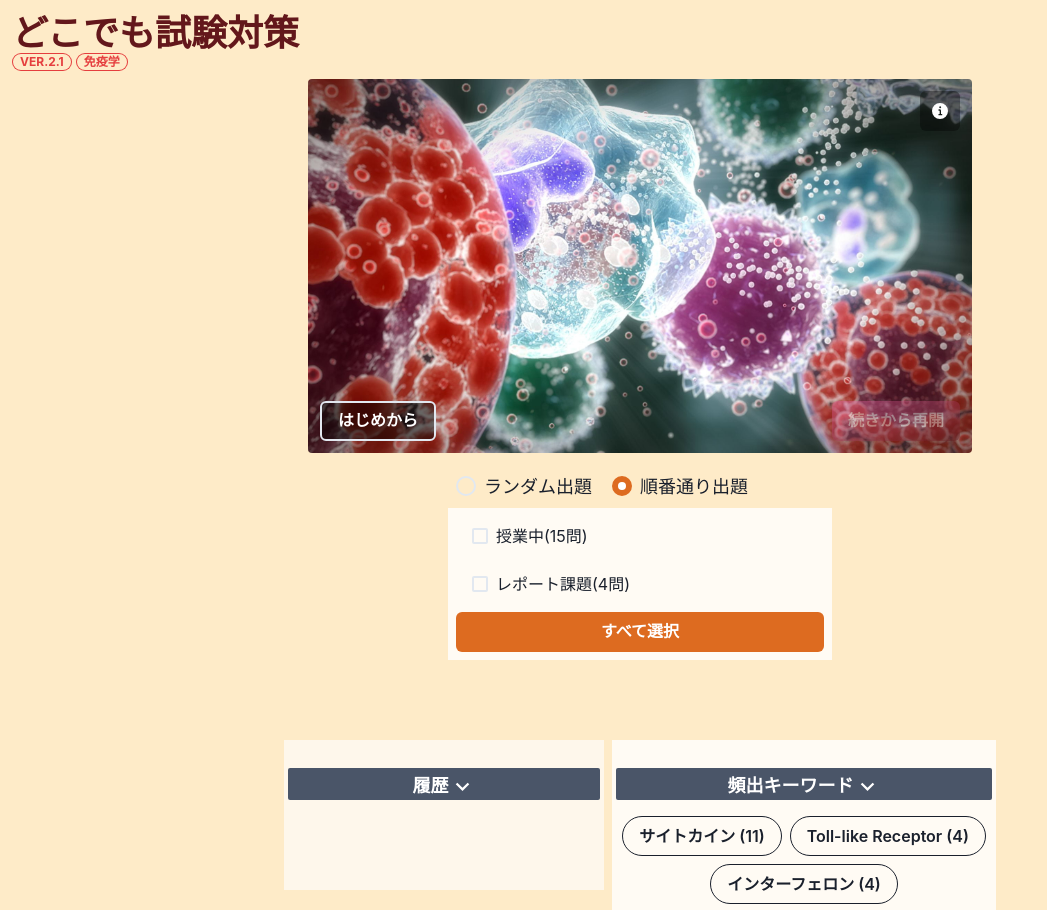
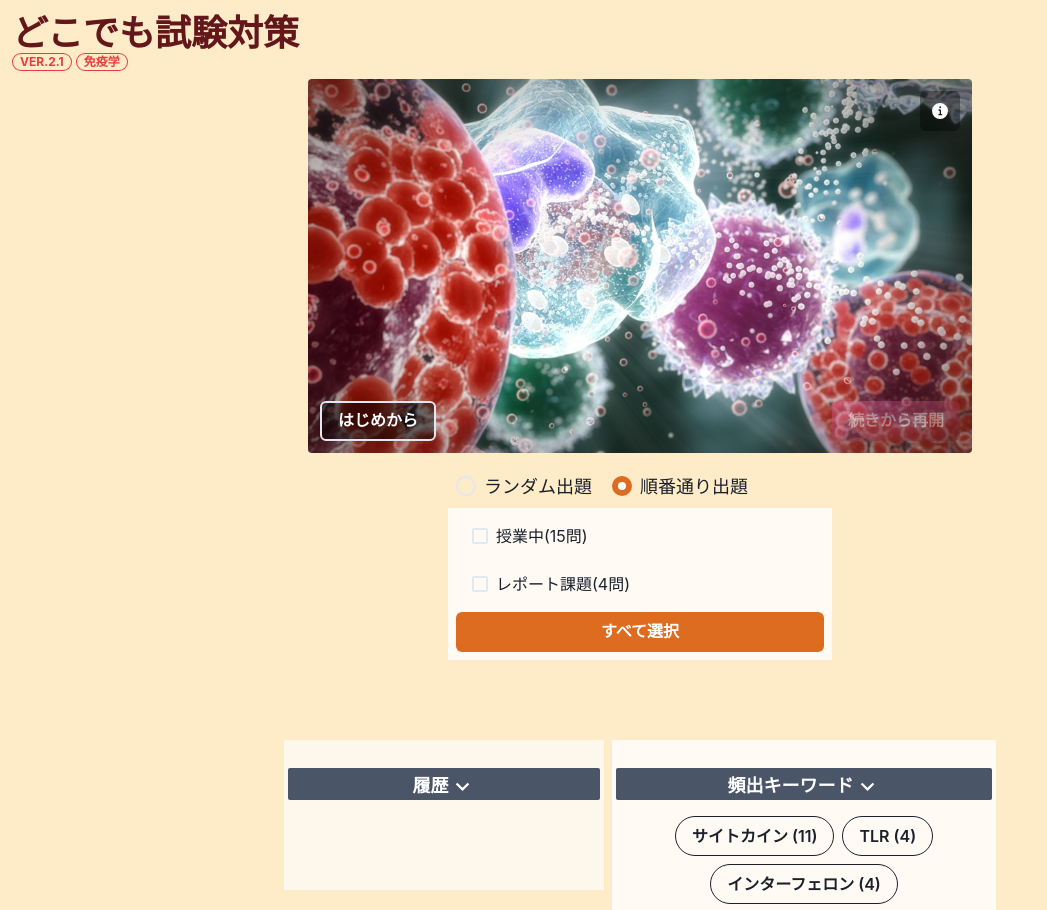
Before and after one commit to Igaki12/anywhere-immunology, a React (Create React App) app: page / in a window 1280 px wide. Shown: the top 910 px of the page, without its empty margins (0-1047 px from the left). Built offline with nearby package versions, Linux system fonts and the light colour scheme.

Commit message:
added terms

```diff
--- a/src/useTechnicalTerm.js
+++ b/src/useTechnicalTerm.js
@@ -17,6 +17,7 @@ export const useTechnicalTerm = () => {
       term: [
         '病原体関連分子パターン',
         'Pathogen associated molecular patterns',
+        'PAMPs',
       ],
       explanation:
         'PAMPsとも。人には存在せず、病原体にのみ存在し、これをパターン認識レセプターPRRが認識することによって、病原体の侵入を速やかに感知することができる。',
@@ -41,23 +42,29 @@ export const useTechnicalTerm = () => {
         '細胞表面に対してレーザーを照射し、散乱光が前方に観測されるか、側方に観測されるかによって細胞表面を判別しようとする手法。',
     },
     {
+      term: ['サイトカインストーム'],
+      explanation:
+        '感染症や薬剤投与などの原因により、血中サイトカイン（炎症性サイトカイン:IL-1,IL-6,TNF-αなど）の異常上昇が起こり、その作用が全身に及ぶ結果、敗血症性ショックを引き起こす。',
+    },
+    {
       term: ['サイトカイン', 'cytokine'],
       explanation:
         '細胞が産生する微量生理活性タンパク質の総称。100種類以上存在する。IFN、TNF、ILなど、機能は多岐にわたる。それぞれの名称に付いている数字は分子の同定順で、分子の機能と関連性があるわけではなく、また１つのサイトカインに複数の名称があり、複雑なネットワーク→サイトカインネットワークを形成している点が難しい。サイトカインの閾値thresholdはpg ~ ngオーダーであり、きわめて低量で、また特異的な受容体をもつ細胞だけに効果を発揮する。',
     },
     {
       term: ['インターロイキン', 'interleukin'],
-      explanation: '白血球相互の作動物質',
+      explanation:
+        'サイトカインのうち、白血球相互の作動物質。造血系サイトカインとしてIL-5（肥満細胞・Th2→好酸球）、IL-7（骨髄・胸腺間質細胞→リンパ球）、IL-15（樹状細胞・マクロファージ→NK細胞）、抑制性サイトカイン（免疫応答における負のフィードバック）としてIL-10、炎症性サイトカインとしてIL-1、IL-6（←活性化マクロファージなど）などが知られる。',
     },
     {
-      term: ['Toll-like Receptor', 'TLR'],
+      term: ['TLR', 'Toll-like Receptor'],
       explanation:
-        '最も有名なパターン認識レセプターPRRで、PRRの代表格樹状細胞・マクロファージ・B細胞のような抗原提示細胞だけでなく、特定のT細胞や非免疫性細胞にも見られる。現在ヒトでは10種類同定されている。グラム陽性菌(TLR2)・グラム陰性菌(TLR4)・ウイルス(TLR3,7)などによって種類が異なる',
+        '最も有名なパターン認識レセプターPRRで、PRRの代表格樹状細胞・マクロファージ・B細胞のような抗原提示細胞だけでなく、特定のT細胞や非免疫性細胞にも見られる。現在ヒトでは10種類同定されている。グラム陽性菌(TLR2)・グラム陰性菌(TLR4)・ウイルス(TLR3,7)などによって種類が異なる。TLRが活性化されると、TLR3以外はMyD88に依存する経路が活性化され、TLR3/TLR4はTRIF依存の経路が活性化される。',
     },
     {
       term: ['LPS', 'リポポリサッカライド', 'Lipopolysaccharide'],
       explanation:
-        'グラム陰性細菌の外膜成分として存在し、エンドトキシンの本体である。',
+        'グラム陰性細菌の外膜成分として存在し、エンドトキシンの本体である。糖脂質/リポ多糖とも呼ばれ、O抗原多糖-コア多糖-脂質成分(Lopid A)で構成される。TLR4によって認識される。',
     },
     {
       term: ['TNF-α'],
@@ -70,19 +77,19 @@ export const useTechnicalTerm = () => {
         'B細胞から抗体産生細胞への最終分化を誘導する因子の一つとして単離された。抗体産生誘導・急性炎症・Th17細胞分化・造血・血小板産生など多彩な生理機能を持つ炎症性サイトカインの一つである。機能が多岐に渡るため、IL-6アンプ（過剰産生：サイトカインストーム）による敗血症性ショックを引き起こす。',
     },
     {
-      term: ['サイトカインストーム'],
+      term: ['SIRS', 'systemic inflammatory response syndrome'],
       explanation:
-        '感染症や薬剤投与などの原因により、血中サイトカイン（炎症性サイトカイン:IL-1,IL-6,TNF-αなど）の異常上昇が起こり、その作用が全身に及ぶ結果、敗血症性ショックを引き起こす。',
+        'サイトカインを中心とした免疫-炎症反応による非特異的な全身生体反応。感染症に起因するSIRSを敗血症と呼ぶ。',
     },
     {
-      term: ['SIRS', 'systemic inflammatory response syndrome'],
+      terms: ['敗血症性ショック', 'septic shock'],
       explanation:
-        'サイト菌を中心とした免疫-炎症反応による非特異的な全身生体反応。',
+        '細菌感染により炎症性サイトカイン(TNF-α,IL-6,IL-1)の過剰産生が起きると敗血症性ショックを引き起こす。病原体由来PAMPs・炎症性サイトカイン・細胞障害により生じるDAMPs→サイトカインストーム→血管虚脱・代謝障害・播種性血管内凝固症DIC',
     },
     {
-      term: ['DAMP', 'Damage-Associated Molecular Patterns'],
+      term: ['DAMPs', 'Damage-Associated Molecular Patterns'],
       explanation:
-        '損傷組織または壊死に向かっている細胞から放出される分子機構。PAMPs（病原体由来）とは区別される。',
+        '損傷組織または壊死に向かっている細胞から放出される分子機構。PAMPs（病原体由来）と同じくPRRs(TLRs,NLRs,RLRs)などの内因性リガンドとなる。',
     },
     {
       term: ['インターフェロン', 'IFN'],
@@ -99,18 +106,26 @@ export const useTechnicalTerm = () => {
       explanation:
         '古減の環化を受けていないナイーブT細胞のセレクションには、MHC複合体だけでなく共刺激因子を介した補助シグナルも必要となる。',
     },
-    // {
-    //   term:[''],
-    //   explanation:'',
-    // },
-    // {
-    //   term:[''],
-    //   explanation:'',
-    // },
-    // {
-    //   term:[''],
-    //   explanation:'',
-    // },
+    {
+      term: ['RLR', 'RIG-I like receptor', 'Retinoic acid-Inducible Gene-I'],
+      explanation:
+        'パターン認識レセプターPRRsのひとつで、インフルエンザウイルス・センダイウイルス・ニューキャッスル病ウイルス・日本脳炎ウイルスなどのRNAウイルス認識に重要な役割を持つ。認識するとIPS-1/Interferon-β promoter stimulator 1を誘導し、Ⅰ型インターフェロンや炎症性サイトカインを産生するよう誘導する。',
+    },
+    {
+      term: ['CLR', 'C-type lectin receptor'],
+      explanation:
+        'パターン認識レセプターPRRsのひとつで、CRD(carbohydrate recognition domain)を持ち、特に真菌Fungusの認識には重要な役割を担う。真菌や酵母の細胞壁に見られるβグルカン・真菌の細胞壁にも含まれる多糖類のα-マンナンがリガンドで、カンジダ血症の診断に用いられている。',
+    },
+    {
+      term: [
+        'NLR',
+        'Nod-like receptor',
+        'NOD様受容体',
+        'Nucleotide binding oligomerization domain',
+      ],
+      explanation:
+        '細胞内にある細菌認識機構で、全てNODモジュールを有している。NOD1/NOD2はペプチドグリカンをそれぞれ特異的に認識している。TLRのような細胞外領域ではなく、細胞質内で主に細胞内寄生細菌を認識する。',
+    },
     // {
     //   term:[''],
     //   explanation:'',
```
